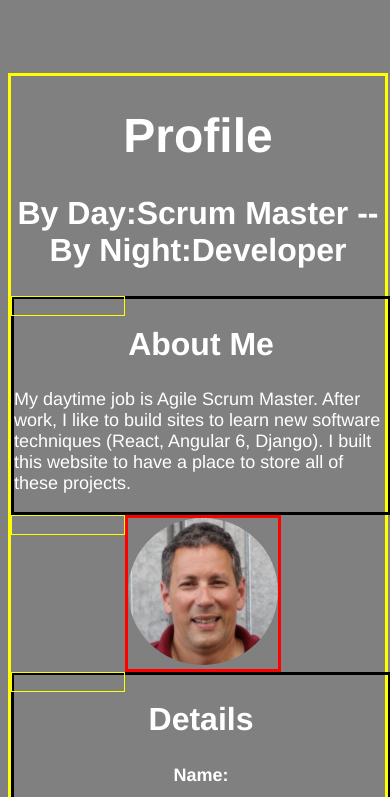
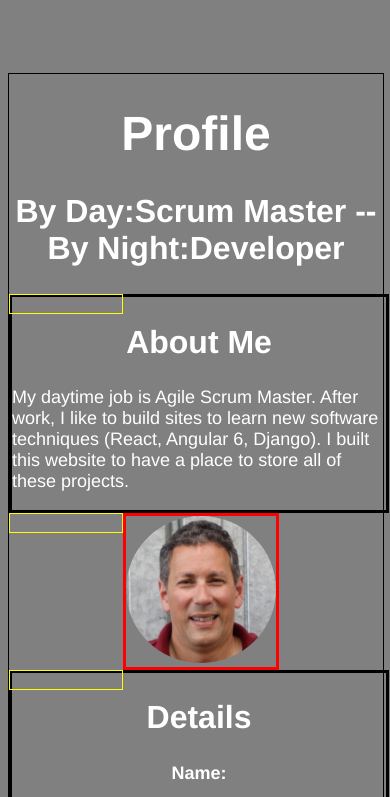
Before and after one commit to slarribeau/home_page, a plain HTML site: page index.html in a window 390 px wide. Shown: the part 667-1464 px from the top of the page. Drawn offline with Linux system fonts and the light colour scheme.

Commit message:
small refactor

```diff
--- a/index.html
+++ b/index.html
@@ -79,14 +79,7 @@
      text-align: center;
      z-index:0;
    }
-  .box_with_float {
-     position: relative;
-     width: 100%;
-     height: 700px;
-     /* font-size: 24px; */
-     text-align: center;
-     z-index:0;
-   }
+
   .box {
      position: relative;
      width: 100%;
@@ -160,10 +153,6 @@
       float:left;
       width:30%;
     }
-    .box_with_float{
-      height:1500px;
-      border: solid 3px yellow;
-    }
     .right {
       text-align:center;
     }
@@ -190,7 +179,7 @@
         <h1>Scott Larribeau</h1>
         <h2>Software Portfolio</h2>
     </div>
-    <div id="profile" class="box_with_float">
+    <div id="profile" class="box">
         <h1>Profile</h1>
         <h2>By Day:Scrum Master -- By Night:Developer</h2>
         <!-- prevent div collapse with nbsp-->
```
